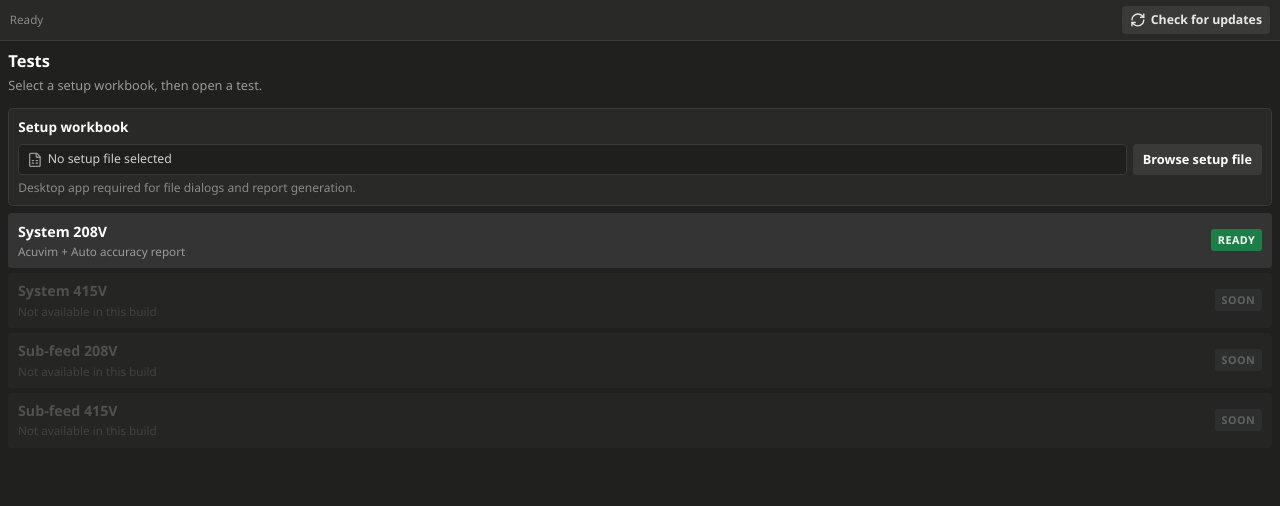
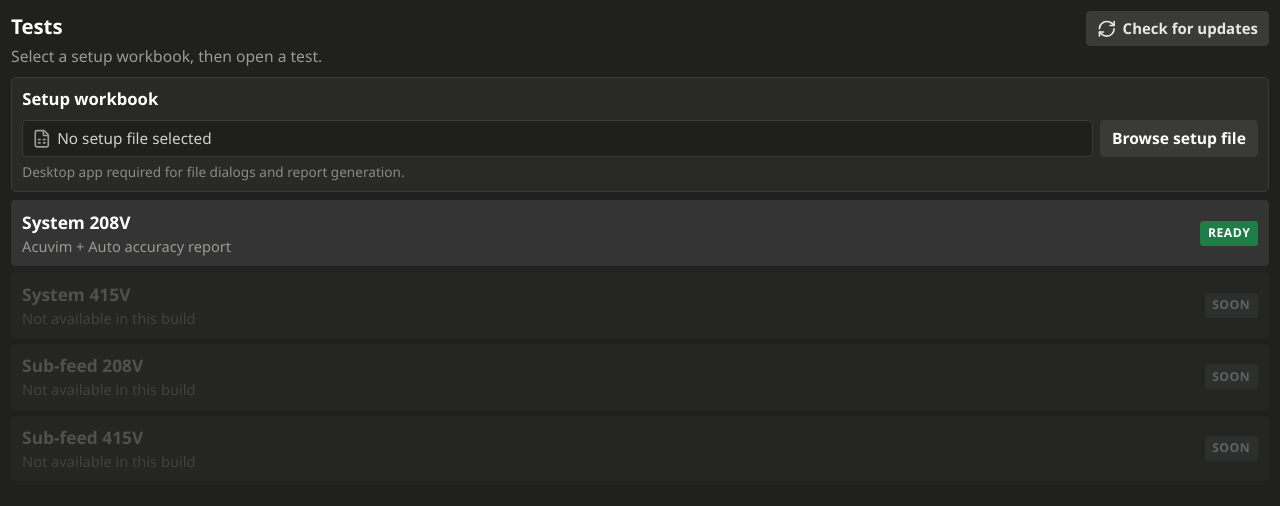
Before and after one commit to Hassaan-ECE/RnD-Data-Processing, a React (Vite) app: page / in a window 1280 px wide. Shown: the top 506 px of the page. Built offline with nearby package versions, Linux system fonts and the light colour scheme.

Commit message:
ui: put updates on heading row, center System 208V, larger type
Remove the top app bar, place Check for updates beside the processor title, and raise base font size for lab readability.

```diff
--- a/frontend/src/app/App.tsx
+++ b/frontend/src/app/App.tsx
@@ -1,9 +1,9 @@
-import { useCallback, useEffect, useState } from "react";
-import { LoaderCircle, RefreshCw } from "lucide-react";
+import { useCallback, useEffect, useState, type ReactNode } from "react";
 
 import { HubPage } from "../features/hub/HubPage";
 import { ProcessorPage } from "../features/processor/ProcessorPage";
-import { updateButtonLabel, useDesktopUpdates } from "../features/updates/useDesktopUpdates";
+import { UpdateActionButton } from "../features/updates/UpdateActionButton";
+import { useDesktopUpdates } from "../features/updates/useDesktopUpdates";
 import { getAppVersion, isTauriRuntime } from "../integrations/tauri/backend";
 
 const SETUP_STORAGE_KEY = "rnd-data-processing.setup-path";
@@ -48,28 +48,15 @@ export function App() {
     }
   }, [setupPath]);
 
+  const updateControl: ReactNode = (
+    <UpdateActionButton state={updates.state} onClick={() => void updates.runAction()} />
+  );
+
   return (
     <div className="app-shell">
-      <header className="app-header">
-        <span className="announcement" aria-live="polite" title={announcement}>
-          {announcement}
-        </span>
-        <button
-          className="update-button"
-          type="button"
-          onClick={updates.runAction}
-          disabled={["checking", "downloading", "installing"].includes(updates.state.status)}
-        >
-          {updates.state.status === "checking" ||
-          updates.state.status === "downloading" ||
-          updates.state.status === "installing" ? (
-            <LoaderCircle className="spin" />
-          ) : (
-            <RefreshCw />
-          )}
-          {updateButtonLabel(updates.state)}
-        </button>
-      </header>
+      <span className="sr-only" aria-live="polite">
+        {announcement}
+      </span>
       <main className="app-main">
         {page === "hub" ? (
           <HubPage
@@ -77,6 +64,7 @@ export function App() {
             onSetupPathChange={setSetupPath}
             onOpenSystem208v={() => setPage("system_208v")}
             announce={announce}
+            updateControl={updateControl}
           />
         ) : (
           <ProcessorPage
@@ -84,6 +72,7 @@ export function App() {
             onSetupPathChange={setSetupPath}
             onBack={() => setPage("hub")}
             announce={announce}
+            updateControl={updateControl}
           />
         )}
       </main>
--- a/frontend/src/app/index.css
+++ b/frontend/src/app/index.css
@@ -5,7 +5,7 @@
   color: #ffffff;
   background: #20201f;
   font-family: "Segoe UI", system-ui, -apple-system, BlinkMacSystemFont, sans-serif;
-  font-size: 15px;
+  font-size: 17px;
   font-synthesis: none;
   text-rendering: optimizeLegibility;
   -webkit-font-smoothing: antialiased;
@@ -44,8 +44,8 @@ button:disabled {
 }
 
 svg {
-  width: 1.05rem;
-  height: 1.05rem;
+  width: 1.15rem;
+  height: 1.15rem;
   flex: 0 0 auto;
 }
 
@@ -58,34 +58,23 @@ svg {
   color: #ffffff;
 }
 
-.app-header {
-  display: flex;
-  flex-shrink: 0;
-  align-items: center;
-  justify-content: flex-end;
-  gap: 0.55rem;
-  min-height: 2.5rem;
-  padding: 0.4rem 0.65rem;
-  border-bottom: 1px solid #3a3a38;
-  background: #292928;
-}
-
-.announcement {
-  min-width: 0;
-  flex: 1;
+.sr-only {
+  position: absolute;
+  width: 1px;
+  height: 1px;
+  padding: 0;
+  margin: -1px;
   overflow: hidden;
-  color: #8a8a86;
-  font-size: 0.78rem;
-  text-align: left;
-  text-overflow: ellipsis;
+  clip: rect(0, 0, 0, 0);
   white-space: nowrap;
+  border: 0;
 }
 
 .app-main {
   flex: 1;
   min-height: 0;
   overflow: auto;
-  padding: 0.55rem;
+  padding: 0.65rem;
 }
 
 .page-stack {
@@ -108,14 +97,15 @@ svg {
 
 .update-button {
   display: inline-flex;
-  min-height: 1.85rem;
+  min-height: 2.05rem;
   align-items: center;
-  gap: 0.3rem;
-  padding: 0 0.55rem;
+  gap: 0.35rem;
+  padding: 0 0.65rem;
   background: #3a3a38;
   color: #e8e8e6;
-  font-size: 0.82rem;
+  font-size: 0.88rem;
   font-weight: 600;
+  white-space: nowrap;
 }
 
 .update-button:hover:not(:disabled) {
@@ -124,14 +114,14 @@ svg {
 
 .secondary-button {
   display: inline-flex;
-  min-height: 2.05rem;
+  min-height: 2.2rem;
   align-items: center;
   justify-content: center;
   gap: 0.3rem;
-  padding: 0 0.65rem;
+  padding: 0 0.7rem;
   background: #3a3a38;
   color: #ffffff;
-  font-size: 0.85rem;
+  font-size: 0.92rem;
   font-weight: 600;
   white-space: nowrap;
 }
@@ -143,13 +133,13 @@ svg {
 .primary-button {
   display: inline-flex;
   width: 100%;
-  min-height: 2.4rem;
+  min-height: 2.55rem;
   align-items: center;
   justify-content: center;
   gap: 0.35rem;
   background: #1d7f47;
   color: #ffffff;
-  font-size: 0.95rem;
+  font-size: 1rem;
   font-weight: 700;
 }
 
@@ -202,7 +192,7 @@ svg {
 .section-heading h2 {
   margin: 0;
   color: #ffffff;
-  font-size: 0.9rem;
+  font-size: 0.98rem;
   font-weight: 700;
 }
 
@@ -238,7 +228,7 @@ svg {
   display: block;
   margin: 0 0 0.25rem;
   color: #a8a8a4;
-  font-size: 0.8rem;
+  font-size: 0.88rem;
   font-weight: 600;
 }
 
@@ -275,7 +265,7 @@ svg {
   border-radius: 0.25rem;
   background: #1f1f1e;
   color: #d0d0cc;
-  font-size: 0.82rem;
+  font-size: 0.9rem;
 }
 
 .path-value svg {
@@ -341,16 +331,28 @@ svg {
 }
 
 /* —— Hub tests —— */
+.hub-heading {
+  display: flex;
+  align-items: flex-start;
+  justify-content: space-between;
+  gap: 0.65rem;
+}
+
+.hub-heading-copy {
+  min-width: 0;
+  flex: 1;
+}
+
 .page-title {
-  margin: 0 0 0.15rem;
-  font-size: 1.1rem;
+  margin: 0 0 0.2rem;
+  font-size: 1.2rem;
   font-weight: 700;
 }
 
 .page-sub {
-  margin: 0 0 0.35rem;
+  margin: 0;
   color: #9a9a96;
-  font-size: 0.85rem;
+  font-size: 0.92rem;
 }
 
 .test-list {
@@ -394,12 +396,12 @@ svg {
 }
 
 .test-row-copy strong {
-  font-size: 0.95rem;
+  font-size: 1.02rem;
   font-weight: 650;
 }
 
 .test-row-copy span {
-  font-size: 0.78rem;
+  font-size: 0.86rem;
   color: #9a9a96;
 }
 
@@ -426,16 +428,34 @@ svg {
 
 /* —— Processor —— */
 .processor-heading {
-  display: flex;
+  display: grid;
+  grid-template-columns: minmax(0, 1fr) auto minmax(0, 1fr);
   align-items: center;
-  gap: 0.5rem;
-  margin-bottom: 0.15rem;
+  gap: 0.45rem;
+  margin-bottom: 0.25rem;
 }
 
 .processor-heading h1 {
   margin: 0;
-  font-size: 1.1rem;
+  justify-self: center;
+  text-align: center;
+  font-size: 1.25rem;
   font-weight: 700;
+  white-space: nowrap;
+}
+
+.heading-side {
+  display: flex;
+  align-items: center;
+  min-width: 0;
+}
+
+.heading-side-start {
+  justify-content: flex-start;
+}
+
+.heading-side-end {
+  justify-content: flex-end;
 }
 
 .detected-list {
--- a/frontend/src/features/hub/HubPage.tsx
+++ b/frontend/src/features/hub/HubPage.tsx
@@ -1,4 +1,4 @@
-import { useEffect, useState } from "react";
+import { useEffect, useState, type ReactNode } from "react";
 import { FileSpreadsheet } from "lucide-react";
 
 import {
@@ -13,6 +13,7 @@ interface HubPageProps {
   onSetupPathChange: (path: string) => void;
   onOpenSystem208v: () => void;
   announce: (message: string) => void;
+  updateControl: ReactNode;
 }
 
 const comingSoonTests = ["System 415V", "Sub-feed 208V", "Sub-feed 415V"];
@@ -22,6 +23,7 @@ export function HubPage({
   onSetupPathChange,
   onOpenSystem208v,
   announce,
+  updateControl,
 }: HubPageProps) {
   const [setupSummary, setSetupSummary] = useState<SetupLoadResult | null>(null);
   const [setupError, setSetupError] = useState("");
@@ -71,9 +73,12 @@ export function HubPage({
 
   return (
     <div className="page-stack hub-page">
-      <div>
-        <h1 className="page-title">Tests</h1>
-        <p className="page-sub">Select a setup workbook, then open a test.</p>
+      <div className="hub-heading">
+        <div className="hub-heading-copy">
+          <h1 className="page-title">Tests</h1>
+          <p className="page-sub">Select a setup workbook, then open a test.</p>
+        </div>
+        <div className="heading-side heading-side-end">{updateControl}</div>
       </div>
 
       <section className="panel setup-panel" aria-labelledby="setup-heading">
--- a/frontend/src/features/processor/ProcessorPage.tsx
+++ b/frontend/src/features/processor/ProcessorPage.tsx
@@ -26,6 +26,7 @@ interface ProcessorPageProps {
   onSetupPathChange: (path: string) => void;
   onBack: () => void;
   announce: (message: string) => void;
+  updateControl: ReactNode;
 }
 
 export function ProcessorPage({
@@ -33,6 +34,7 @@ export function ProcessorPage({
   onSetupPathChange,
   onBack,
   announce,
+  updateControl,
 }: ProcessorPageProps) {
   const [setupSummary, setSetupSummary] = useState<SetupLoadResult | null>(null);
   const [dataFolder, setDataFolder] = useState("");
@@ -164,10 +166,13 @@ export function ProcessorPage({
   return (
     <div className="page-stack processor-page">
       <div className="processor-heading">
-        <button className="back-button" type="button" onClick={onBack}>
-          <ArrowLeft /> Back
-        </button>
+        <div className="heading-side heading-side-start">
+          <button className="back-button" type="button" onClick={onBack}>
+            <ArrowLeft /> Back
+          </button>
+        </div>
         <h1>System 208V</h1>
+        <div className="heading-side heading-side-end">{updateControl}</div>
       </div>
 
       {!isTauriRuntime() ? (
--- /dev/null
+++ b/frontend/src/features/updates/UpdateActionButton.tsx
@@ -0,0 +1,19 @@
+import { LoaderCircle, RefreshCw } from "lucide-react";
+
+import { updateButtonLabel, type UpdateState } from "./useDesktopUpdates";
+
+interface UpdateActionButtonProps {
+  state: UpdateState;
+  onClick: () => void;
+}
+
+export function UpdateActionButton({ state, onClick }: UpdateActionButtonProps) {
+  const busy = state.status === "checking" || state.status === "downloading" || state.status === "installing";
+
+  return (
+    <button className="update-button" type="button" onClick={onClick} disabled={busy}>
+      {busy ? <LoaderCircle className="spin" /> : <RefreshCw />}
+      {updateButtonLabel(state)}
+    </button>
+  );
+}
```
Also changed, not shown: 2 other files (tests, documents, lock files or other folders).
